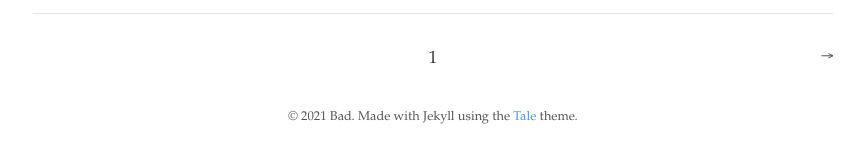
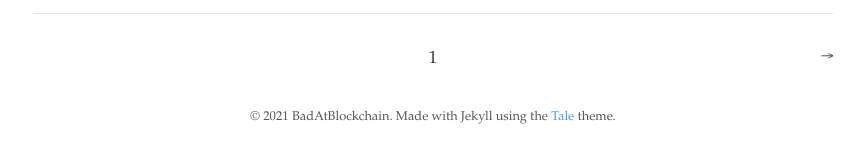
Before and after one commit to BadAtBlockchain/badatblockchain.github.io, a Jekyll site: the page built from index.html, in a window 1280 px wide. Shown: the part 1230-1387 px from the top of the page, without its empty margins (207-1071 px from the left). Built offline with Jekyll 4.4.1, drawn with Linux system fonts in a browser that asks for light colours; the list of posts is cut into pages by our own code.

Commit message:
Update _config.yml

```diff
--- a/_config.yml
+++ b/_config.yml
@@ -9,7 +9,7 @@ google_analytics: UA—XXXXXXXX-X
 
 # Author
 author:
-  name:         Bad
+  name:         BadAtBlockchain
   url:          https://twitter.com/BadAtBlockchain
   email:
 
```
